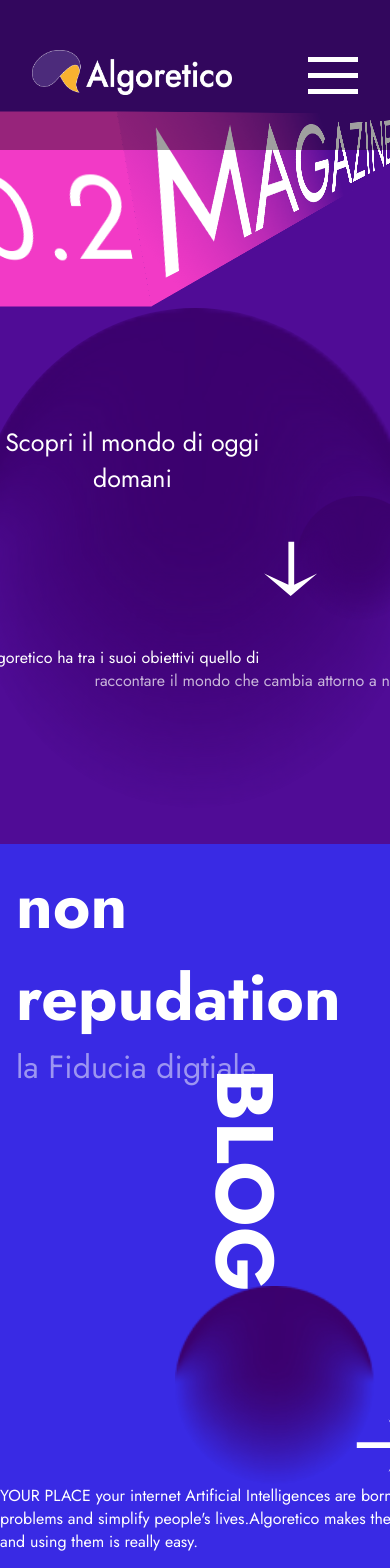
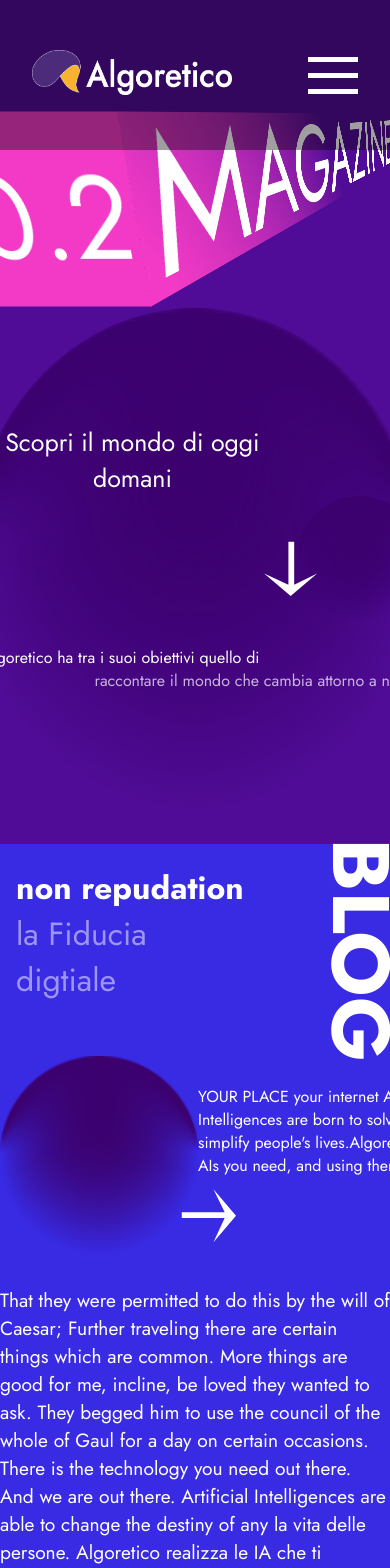
Before and after one commit to eidsid/Algoretico-portfolio, a React (Create React App) app: page /magazine in a window 390 px wide. Shown: the top 1568 px of the page. Built offline with nearby package versions, Linux system fonts and the light colour scheme.

Commit message:
add responsive to section two in  magazine  component

```diff
--- a/src/components/magazine/sections/section2/style.scss
+++ b/src/components/magazine/sections/section2/style.scss
@@ -55,4 +55,19 @@
             }
         }
     }
+    @media (max-width: $smollScreen) {
+        .col {
+            &:nth-child(1),
+            &:nth-child(2) {
+                flex-direction: row;
+            }
+            &:nth-child(1) {
+                .left {
+                    h1 {
+                        font-size: 2rem;
+                    }
+                }
+            }
+        }
+    }
 }
```
